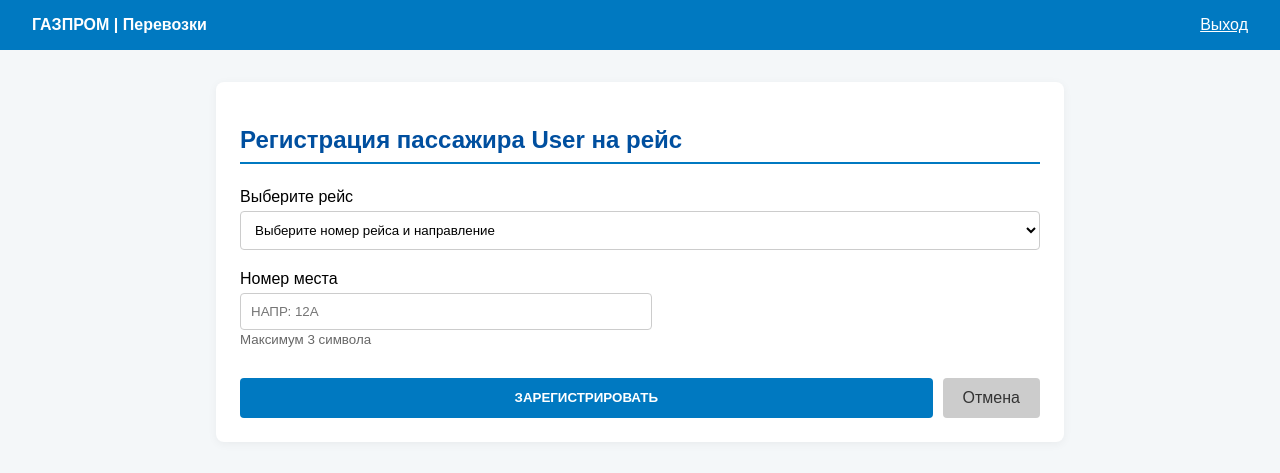
After one commit to TheCoolestProgrammer/gazprom-flights, a FastAPI app: template templates/dispatcher/create.html in a window 1280 px wide. The commit adds this page. Shown: the top 473 px of the page. Run offline with FastAPI, Linux system fonts and the light colour scheme; the template is opened without the code that fills it: most values are stand-ins (such as "Sample title", 1, 10 or a date in 2020); parts of the project's set-up code (start-up, migrations or seed data) failed here and were passed over.

Commit message:
dispatcher add passengers to trip

```diff
--- a/src/routes/transport_dispatcher.py
+++ b/src/routes/transport_dispatcher.py
@@ -70,7 +70,7 @@ async def create_request(
     )
     session.add(new_passenger)
     session.commit()
-    return RedirectResponse(url="/transport_dispatcher/", status_code=303)
+    return RedirectResponse(url="/transport_dispatcher/", status_code=status.HTTP_303_SEE_OTHER)
 
 
 @router.get("/edit/{passenger_id}", response_class=HTMLResponse)
--- /dev/null
+++ b/templates/dispatcher/create.html
@@ -0,0 +1,45 @@
+{% extends "base.html" %}
+
+{% block title %}Регистрация на рейс | Система Газпром{% endblock %}
+
+{% block content %}
+<div class="card" style="max-width: 800px; margin: 0 auto;">
+    <h2 style="color: var(--gz-dark); margin-bottom: 1.5rem; border-bottom: 2px solid var(--gz-blue); padding-bottom: 0.5rem;">
+        Регистрация пассажира {{passenger.fullname}} на рейс
+    </h2>
+
+    <form action="/dispatcher/create/{{passenger.id}}" method="post" style="display: grid; grid-template-columns: 1fr 1fr; gap: 20px;">
+
+        <!-- Выбор рейса -->
+        <div style="grid-column: span 2;">
+            <label style="display:block; margin-bottom:5px;">Выберите рейс</label>
+            <select name="flight_id" required style="width:100%; padding:10px; border:1px solid #ccc; border-radius:4px; background: white;">
+                <option value="" disabled selected>Выберите номер рейса и направление</option>
+                {% for flight in flights %}
+                    <option value="{{ flight.id }}">{{ flight.flight_routes.route }} | {{flight.flight_date}}</option>
+                {% endfor %}
+            </select>
+        </div>
+
+        <!-- Посадочное место -->
+        <div>
+            <label style="display:block; margin-bottom:5px;">Номер места</label>
+            <input type="text" name="place" maxlength="3" required placeholder="Напр: 12A"
+                   style="width:100%; padding:10px; border:1px solid #ccc; border-radius:4px; text-transform: uppercase;">
+            <small style="color: #666;">Максимум 3 символа</small>
+        </div>
+
+        <!-- Пустой блок для симметрии (или доп. поле, если нужно) -->
+        <div></div>
+
+        <!-- Кнопки -->
+        <div style="grid-column: span 2; display: flex; gap: 10px; margin-top: 10px;">
+            <button type="submit" class="btn btn-primary" style="flex: 1; font-weight: bold; background-color: var(--gz-blue); color: white; border: none; border-radius: 4px; cursor: pointer;">
+                ЗАРЕГИСТРИРОВАТЬ
+            </button>
+            <a href="/dispatcher" class="btn" style="background: #ccc; color: #333; text-align: center; line-height: 40px; text-decoration: none; padding: 0 20px; border-radius: 4px;">Отмена</a>
+        </div>
+
+    </form>
+</div>
+{% endblock %}
```
Also changed, not shown: src/routes/dispatcher.py (+38 -1 lines), templates/dispatcher/dashboard.html (+34 -0 lines).
